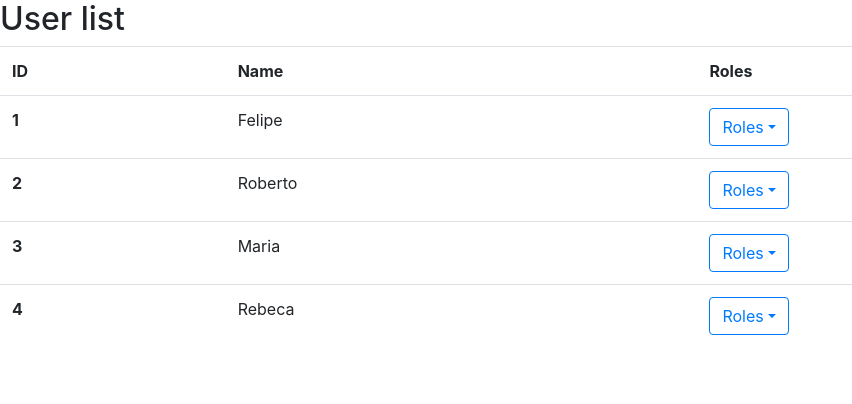
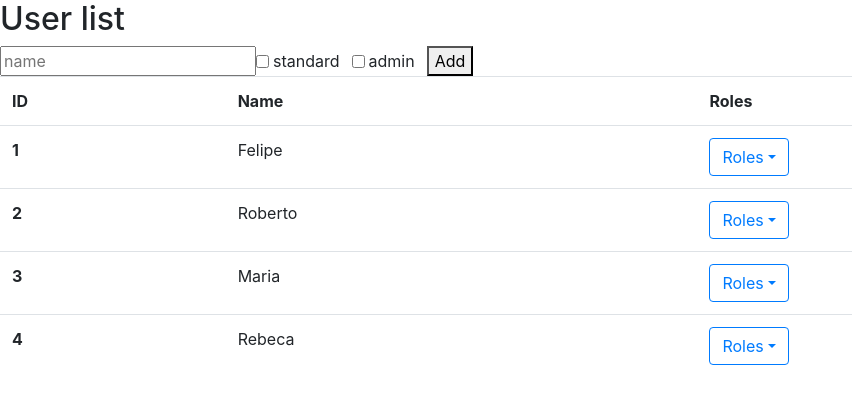
Before and after one commit to GeraldoRV/Techinical_test, an Angular app in the folder FrontendBackend/frontend/: page / in a window 1280 px wide. Shown: the top 404 px of the page, without its empty margins (0-852 px from the left). Built offline with nearby package versions, Linux system fonts and the light colour scheme.

Commit message:
Added the new user form

```diff
--- a/FrontendBackend/frontend/src/app/app.module.ts
+++ b/FrontendBackend/frontend/src/app/app.module.ts
@@ -5,6 +5,7 @@ import {AppComponent} from './app.component';
 import {NgbdSortableHeader, UserListComponent} from './component/user-list/user-list.component';
 import {RouterModule, Routes} from '@angular/router';
 import {NgbModule} from '@ng-bootstrap/ng-bootstrap';
+import {FormsModule, ReactiveFormsModule} from '@angular/forms';
 
 const appRoutes: Routes = [
   {path: '', component: UserListComponent}
@@ -19,6 +20,8 @@ const appRoutes: Routes = [
   imports: [
     BrowserModule,
     NgbModule,
+    FormsModule,
+    ReactiveFormsModule,
     RouterModule.forRoot(appRoutes)
   ],
   providers: [],
--- a/FrontendBackend/frontend/src/app/component/user-list/user-list.component.html
+++ b/FrontendBackend/frontend/src/app/component/user-list/user-list.component.html
@@ -1,4 +1,13 @@
 <h2>User list</h2>
+<form [formGroup]="addUserForm" class="form-inline" (ngSubmit)="onSubmit()">
+  <input formControlName="name" type="text" placeholder="name">
+  <div class="form-check form-check-inline" formArrayName="roles" *ngFor="let role of addUserForm.controls.roles.controls; let i = index">
+    <input class="form-check-input" type="checkbox" [formControlName]="i"><label class="form-check-label">
+    {{roles[i]}}
+  </label>
+  </div>
+  <button type="submit">Add</button>
+</form>
 <table class="table">
   <tr>
     <th class="sortable" sortable="id" (sort)="onSort($event)">ID</th>
@@ -10,12 +19,13 @@
     <td>{{user.name}}</td>
     <td>
       <div ngbDropdown class="d-inline-block">
-      <button class="btn btn-outline-primary" id="dropdownBasic1" ngbDropdownToggle>Roles</button>
-      <div ngbDropdownMenu aria-labelledby="dropdownBasic1">
-        <button ngbDropdownItem *ngFor="let role of user.roles">{{role}}</button>
+        <button class="btn btn-outline-primary" id="dropdownBasic1" ngbDropdownToggle>Roles</button>
+        <div ngbDropdownMenu aria-labelledby="dropdownBasic1">
+          <button ngbDropdownItem *ngFor="let role of user.roles">{{role}}</button>
 
+        </div>
       </div>
-    </div></td>
+    </td>
   </tr>
 
 </table>
--- a/FrontendBackend/frontend/src/app/component/user-list/user-list.component.ts
+++ b/FrontendBackend/frontend/src/app/component/user-list/user-list.component.ts
@@ -1,4 +1,5 @@
 import {Component, Directive, EventEmitter, Input, OnInit, Output, QueryList, ViewChildren} from '@angular/core';
+import {FormArray, FormBuilder, FormControl, FormGroup} from '@angular/forms';
 
 interface User {
   id: number;
@@ -66,12 +67,30 @@ export class NgbdSortableHeader {
 export class UserListComponent implements OnInit {
   users = USERS;
   @ViewChildren(NgbdSortableHeader) headers: QueryList<NgbdSortableHeader>;
+  addUserForm: FormGroup;
+  roles: string[];
 
-  constructor() {
+  constructor(private fb: FormBuilder) {
+  }
+
+  private static getRoles() {
+    return ['standard', 'admin'];
   }
 
   ngOnInit() {
+    this.roles = UserListComponent.getRoles();
+    const array = this.roles.map(() => {
+      return new FormControl(false);
+    });
+    this.addUserForm = this.fb.group(
+      {
+        name: [''],
+        roles: new FormArray(array),
+
+      }
+    );
   }
+
 
   onSort({column, direction}: SortEvent) {
     this.headers.forEach(header => {
@@ -91,4 +110,14 @@ export class UserListComponent implements OnInit {
 
   }
 
+  onSubmit() {
+    const value = this.addUserForm.controls.name.value;
+    const last = USERS[USERS.length - 1];
+    const roles = this.addUserForm.value.roles
+      .map((v, i) => v ? this.roles[i] : null)
+      .filter(v => v !== null);
+    USERS.push({id: last.id + 1, name: value, roles: roles});
+    this.addUserForm.reset();
+  }
+
 }
```
